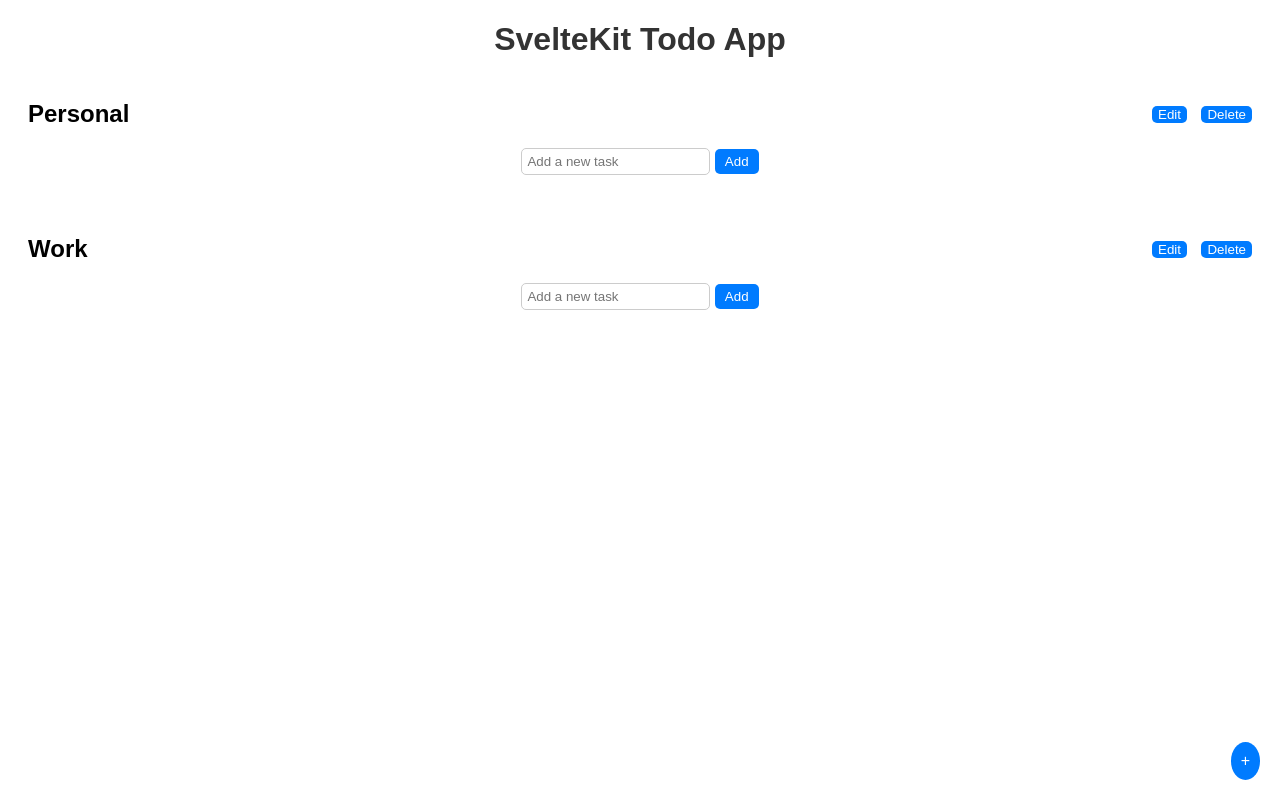
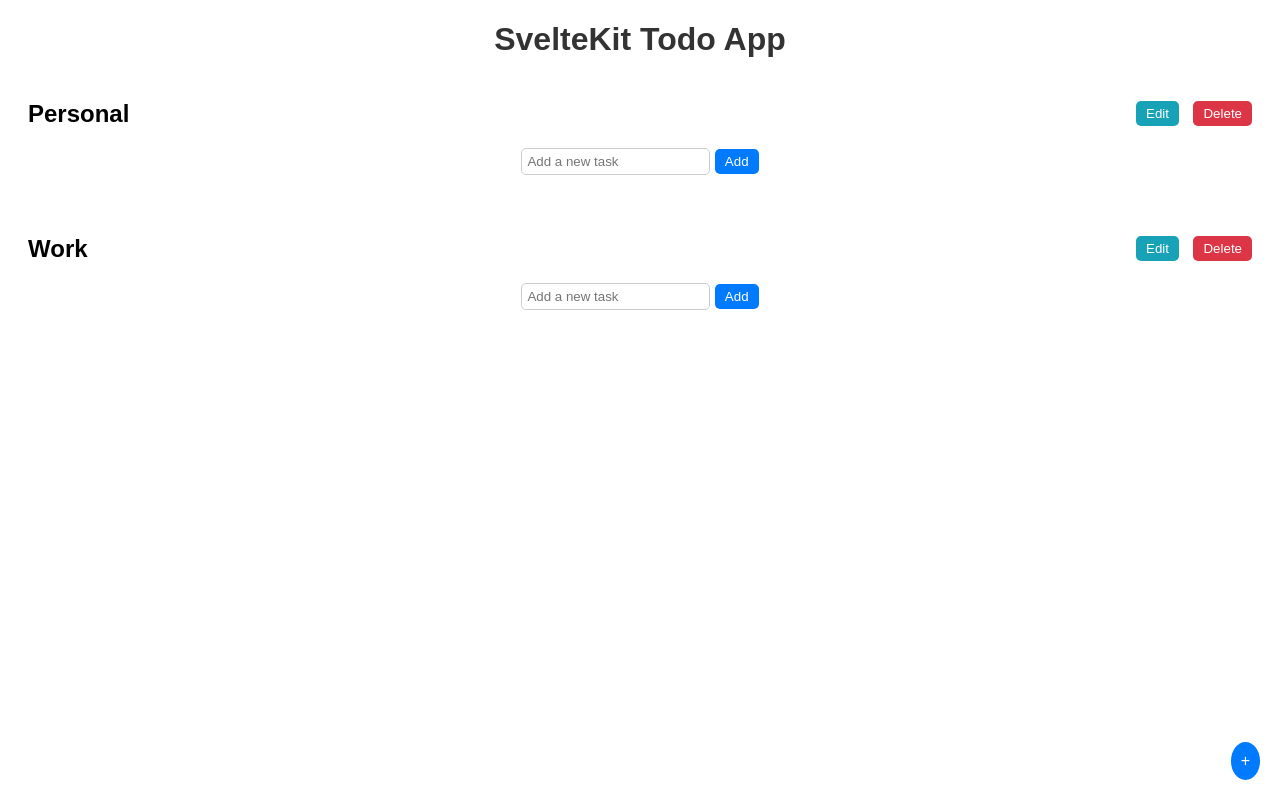
Before and after one commit to ShardofLegends/M324-DevOps-Portfolio, a SvelteKit app in the folder my-agenda-app/: page / in a window 1280 px wide. Built offline with nearby package versions, Linux system fonts and the light colour scheme.

Commit message:
v0.2.1 fix: neues Styling von button

```diff
--- a/my-agenda-app/src/routes/+page.svelte
+++ b/my-agenda-app/src/routes/+page.svelte
@@ -70,6 +70,7 @@
       showPopup = false;
     }
   }
+
   let updateFlag = 0;
 
   function removeSection(index) {
@@ -80,15 +81,15 @@
   $: lists = [...lists];
 </script>
 
-<main>
+<main id="todo-app">
   <h1>SvelteKit Todo App</h1>
   {#each lists as list, listIndex (list.name)}
     <div class="todo-list">
       <div class="list-header">
         <h2>{list.name}</h2>
         <div class="list-options">
-          <button on:click={() => editSection(listIndex)}>Edit</button>
-          <button on:click={() => deleteSection(listIndex)}>Delete</button>
+          <button class="edit-button" on:click={() => editSection(listIndex)}>Edit</button>
+          <button class="delete-button" on:click={() => deleteSection(listIndex)}>Delete</button>
         </div>
       </div>
       <div class="add-task">
@@ -113,7 +114,7 @@
   {#if showPopup}
     <div class="popup">
       <div class="popup-content">
-        <input bind:value={newSectionName} placeholder="Enter section name" />
+        <input id="section-name-input" bind:value={newSectionName} placeholder="Enter section name" />
         <button on:click={editingIndex === -1 ? confirmSection : confirmEdit}>{editingIndex === -1 ? 'Confirm' : 'Save Changes'}</button>
         <button on:click={closePopup}>Cancel</button>
       </div>
@@ -196,9 +197,10 @@
   .popup-content {
     background: white;
     padding: 20px;
-    border-radius: 5px;
+    border-radius: 10px;
     text-align: center;
   }
+
   .list-header {
     display: flex;
     justify-content: space-between;
@@ -207,10 +209,25 @@
 
   .list-options button {
     margin-left: 10px;
-    background-color: #007bff;
+    cursor: pointer;
+  }
+
+  /* Add styles for edit and delete buttons */
+  .edit-button {
+    background-color: #17a2b8;
     color: white;
     border: none;
     border-radius: 5px;
+    padding: 5px 10px;
+    cursor: pointer;
+  }
+
+  .delete-button {
+    background-color: #dc3545;
+    color: white;
+    border: none;
+    border-radius: 5px;
+    padding: 5px 10px;
     cursor: pointer;
   }
 </style>
```
Lines whose indentation alone changed are shown as unchanged.
